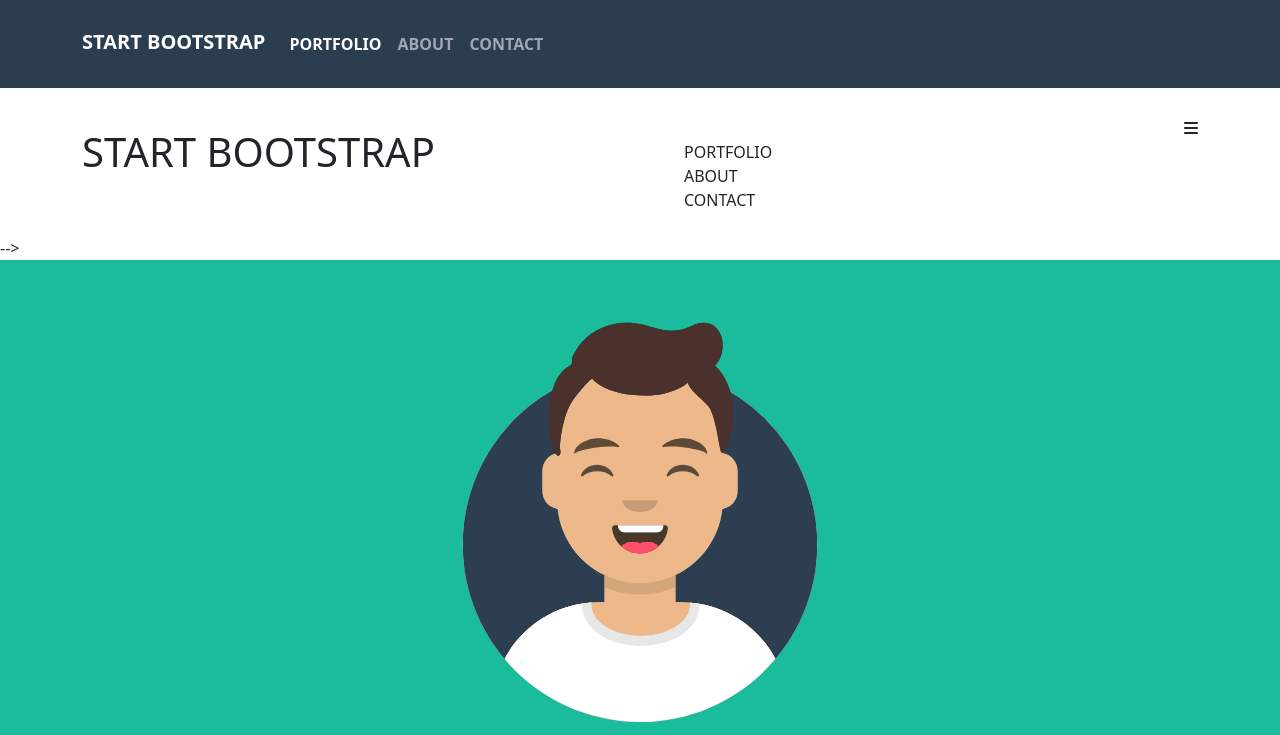
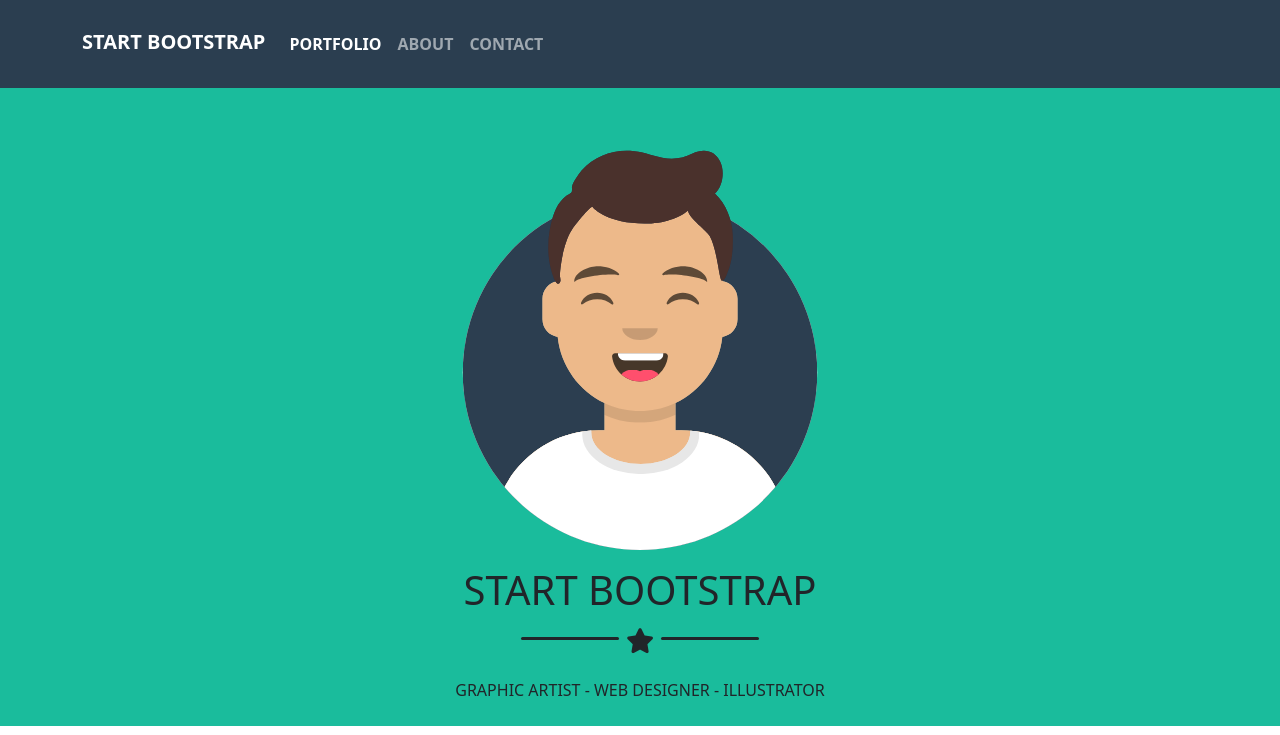
Before and after one commit to Cianuro-83/html-css-bootstrap-freelancer, a plain HTML site: page index.html in a window 1280 px wide. Shown: the top 735 px of the page. Drawn offline with nearby package versions, Linux system fonts and the light colour scheme.

Commit message:
FIX: rispolto problema componente navbar

```diff
--- a/index.html
+++ b/index.html
@@ -44,28 +44,7 @@
         </nav>
     </header>
 
-    <div class="container">
-        <div class="row pt-4 pb-4 pb-md-2">
-            <div class="col-6">
-                <h1 class="scb-title text-uppercase pt-2 pt-md-3 align-items-center">
-                    <a href="#">start bootstrap</a>
-                </h1>
-            </div>
-            <div class="col-6">
-                <div class="sbc-menu scb-hamburger text-end pt-1">
-                    <i class="fa-solid fa-bars"></i>
-                </div>
-                <div class="scb-nav-extended text-uppercase">
-                    <ul>
-                        <li><a href="#">portfolio</a></li>
-                        <li><a href="#">about</a></li>
-                        <li><a href="#">contact</a></li>
-                    </ul>
-                </div>
-            </div>
-        </div>
-    </div>
-    </section> -->
+
     <!-- **************************
     HERO
     ************************** -->
```
